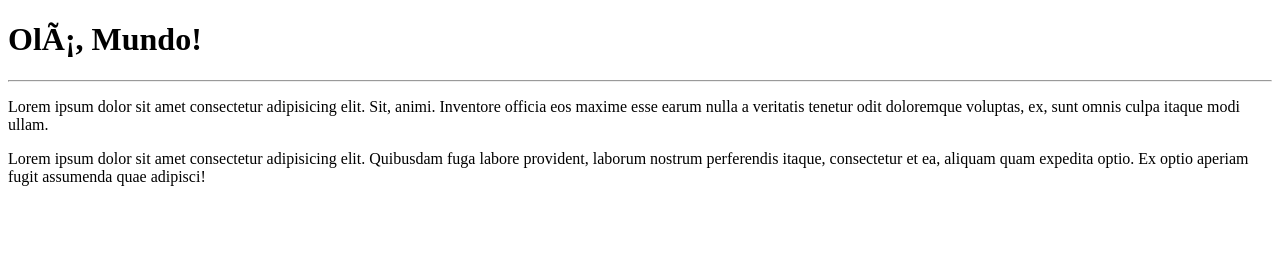
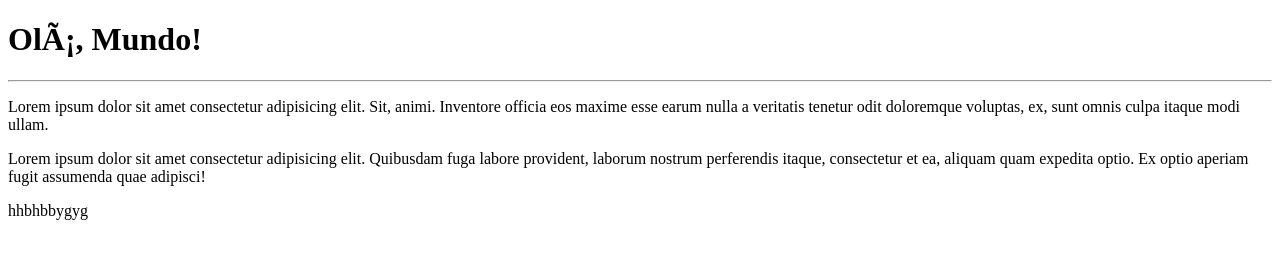
Before and after one commit to Juciara-Silva/Ola-Mundo, a plain HTML site: page site-exemplo/index.html in a window 1280 px wide. Drawn offline with Linux system fonts and the light colour scheme.

Commit message:
Update index.html

```diff
--- a/site-exemplo/index.html
+++ b/site-exemplo/index.html
@@ -10,5 +10,7 @@
     <hr>
     <p>Lorem ipsum dolor sit amet consectetur adipisicing elit. Sit, animi. Inventore officia eos maxime esse earum nulla a veritatis tenetur odit doloremque voluptas, ex, sunt omnis culpa itaque modi ullam.</p>
     <p>Lorem ipsum dolor sit amet consectetur adipisicing elit. Quibusdam fuga labore provident, laborum nostrum perferendis itaque, consectetur et ea, aliquam quam expedita optio. Ex optio aperiam fugit assumenda quae adipisci!</p>
+    <p>hhbhbbygyg</p>
+
 </body>
 </html>
```
